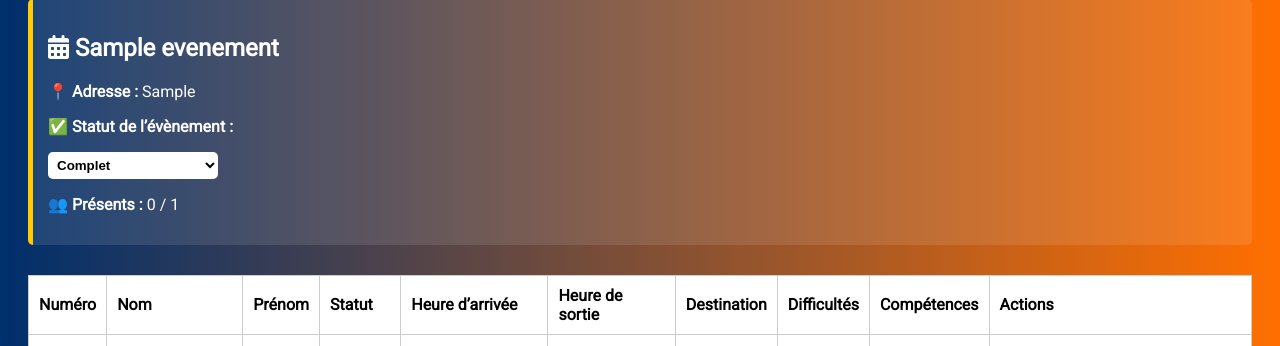
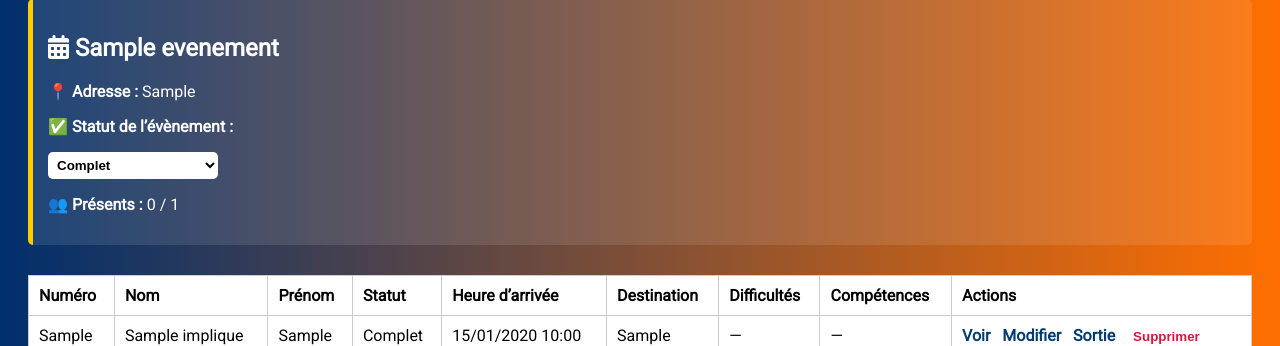
Before and after one commit to protec38/CAI, a Flask app: page /evenement/1/dashboard in a window 1280 px wide. Shown: the part 120-466 px from the top of the page. Run offline with Flask 3, Linux system fonts and the light colour scheme; the visitor is signed in with stand-in values (Sample User, id 1); tables that the repository leaves empty hold one stand-in row (values such as "Sample post").

Commit message:
Update dashboard.html

```diff
--- a/app/templates/dashboard.html
+++ b/app/templates/dashboard.html
@@ -146,7 +146,6 @@
             <th>Prénom</th>
             <th>Statut</th>
             <th>Heure d’arrivée</th>
-            <th>Heure de sortie</th> <!-- ✅ Ajouté -->
             <th>Destination</th>
             <th>Difficultés</th>
             <th>Compétences</th>
@@ -181,7 +180,6 @@ function refreshFiches() {
                         <td>${fiche.prenom}</td>
                         <td>${getStatutHtml(fiche.statut)}</td>
                         <td>${fiche.heure_arrivee}</td>
-                        <td>${fiche.heure_sortie}</td> <!-- ✅ Ajouté -->
                         <td>${fiche.destination}</td>
                         <td>${fiche.difficultes}</td>
                         <td>${fiche.competences}</td>
```
